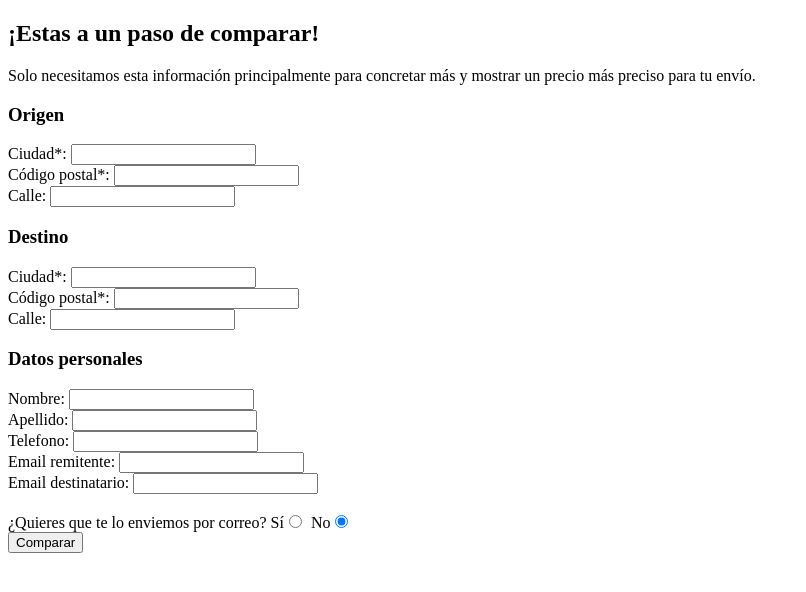
After one commit to crisjsg/PFC, a PHP site: page /datos_personales.php in a window 1280 px wide. The commit adds this page. Shown: the top 592 px of the page, without its empty margins (0-806 px from the left). Run offline with PHP 8.4, Linux system fonts and the light colour scheme.

Commit message:
Establecida estructura para el comienzo de la segunda funcionalidad y añadidos ciertos detalles en lo ya realizado

```diff
--- /dev/null
+++ b/datos_personales.php
@@ -0,0 +1,55 @@
+<!DOCTYPE html>
+<!--
+To change this license header, choose License Headers in Project Properties.
+To change this template file, choose Tools | Templates
+and open the template in the editor.
+-->
+<html>
+    <head>
+        <meta charset="UTF-8">
+        <title>Cheapsy Deliver</title>
+
+    </head>
+    <body>
+        <?php require_once 'logica/Session.php'; ?>
+        <h2>¡Estas a un paso de comparar!</h2>
+        <!-- Idea:
+            Información del remitente y destinatario (podría ponerse esto en unas "Migas de pan" para el proceso de entrada de los datos en los formularios
+        -->
+        <p>Solo necesitamos esta información principalmente para concretar más y mostrar un precio más preciso para tu envío.</p>
+        <form name="formulario_datos" action="resultado.php" method="POST">
+            <!--
+            Idea 1: Conseguir mediante JavaScript que muestre o chequee si el codigo postal que se introduce es valido para la ciudad
+            Idea 2: En la API no del todo obligatorio ambos inputs, con uno basta pero por lo menos debe de haber uno. Chequear con JS si hay uno con datos y si lo está
+            no es necesario que pongan el otro.
+            -->
+            <h3>Origen</h3>
+            Ciudad*: <input type="text" name="ciudad_origen" /> <br>
+            Código postal*: <input type="text" name="codigo_postal_origen" /><br>
+            Calle: <input type="text" name="calle_origen" /><br>
+
+            <h3>Destino</h3>
+            Ciudad*: <input type="text" name="ciudad_destino" /> <br>
+            Código postal*: <input type="text" name="codigo_destino" /><br>
+            Calle: <input type="text" name="calle_postal_destino" /><br>
+
+            <!--
+            Idea: realizar una comprobación de si está el valor en Sí o No, en caso de que sí lo esté poner el campo "email" como obligatorio.
+            Pensamiento: Quizás esto no sea al final aplicable al objetivo de la aplicación ya que para qué servirá el envio de lo que pone en el formulario
+                        (datos personales) si en verdad el cliente tiene como objetivo solo ver los diferentes precios. Pensar más detenidamente esto
+            -->
+
+            <h3>Datos personales</h3>
+            Nombre: <input type="text" name="nombre" value="" /><br>
+            Apellido: <input type="text" name="apellido"/><br>
+            Telefono: <input type="tel" name="telefono" /><br>
+            Email remitente: <input type="email" name="email_remitente" /><br>
+            Email destinatario: <input type="email" name="email_destinatario" /><br>
+            <br>
+            ¿Quieres que te lo enviemos por correo?
+            Sí<input type="radio" name="eleccion" value="si" style="margin-right: 5px;">
+            No<input type="radio" name="eleccion" value="no" checked> <br>
+            <input type="submit" value="Comparar">
+        </form>
+    </body>
+</html>
--- /dev/null
+++ b/resultado.php
@@ -0,0 +1,4 @@
+<?php
+require_once 'logica/Session.php';
+var_dump($_SESSION);
+var_dump($_POST);
```
Also changed, not shown: index.php (+9 -0 lines).
